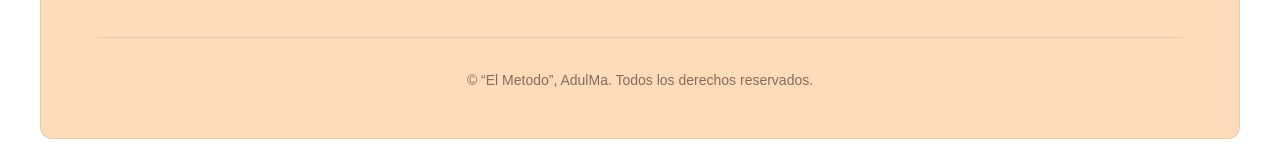
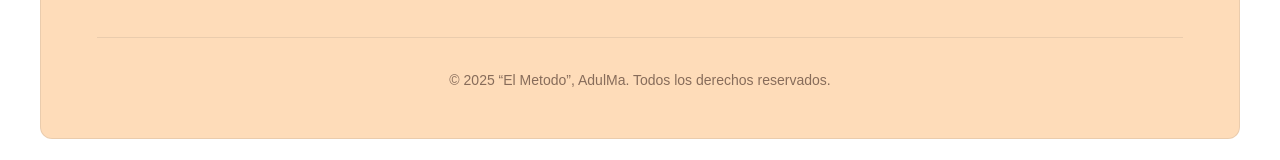
Before and after one commit to GRAMAPHENIA/sitio-oficial-el-metodo, a Next.js app: page / in a window 1280 px wide. Shown: the part 3147-3307 px from the top of the page. Built offline with nearby package versions, Linux system fonts and the light colour scheme.

Commit message:
Se resolvio el faltante de 'FooterProps'

```diff
--- a/src/app/layout.tsx
+++ b/src/app/layout.tsx
@@ -32,7 +32,7 @@ export default function RootLayout({
       >
         <Menu />
         {children}
-        <Footer />
+        <Footer currentYear={new Date().getFullYear()} />
       </body>
     </html>
   );
```
